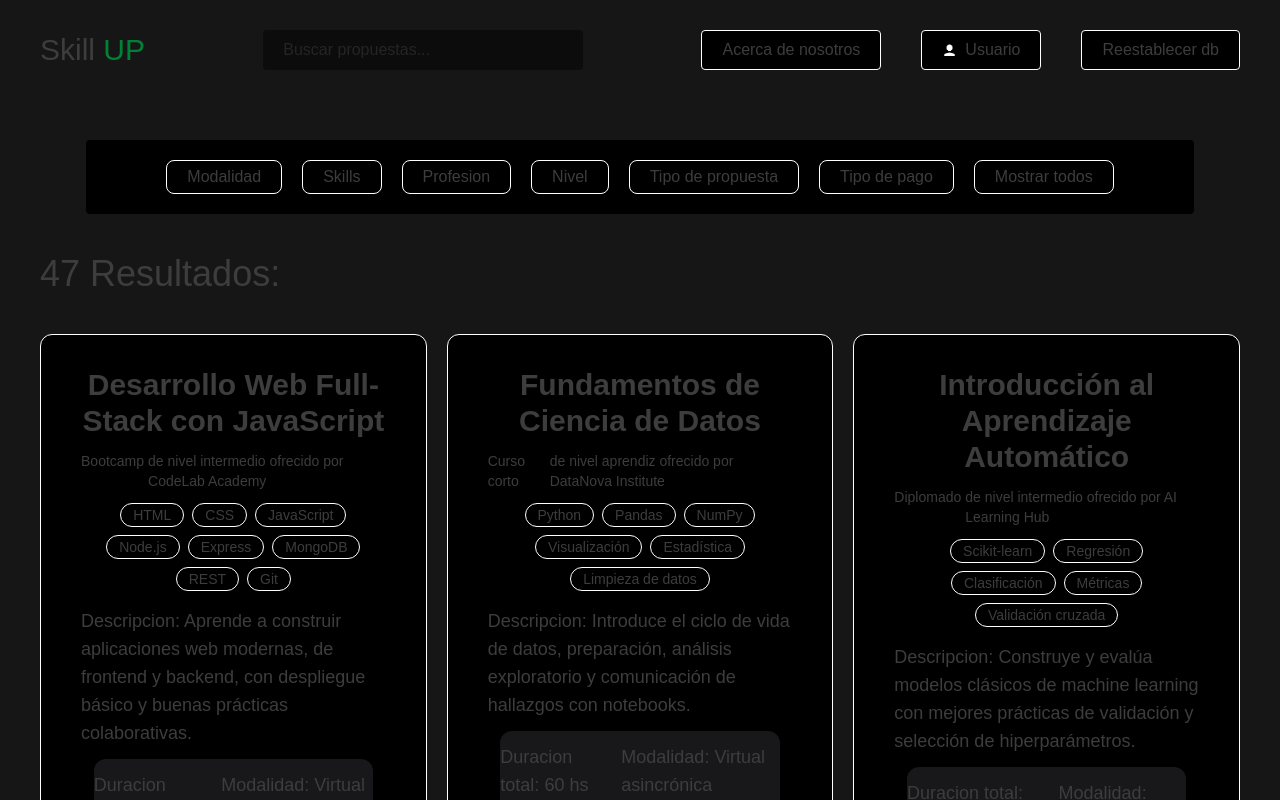
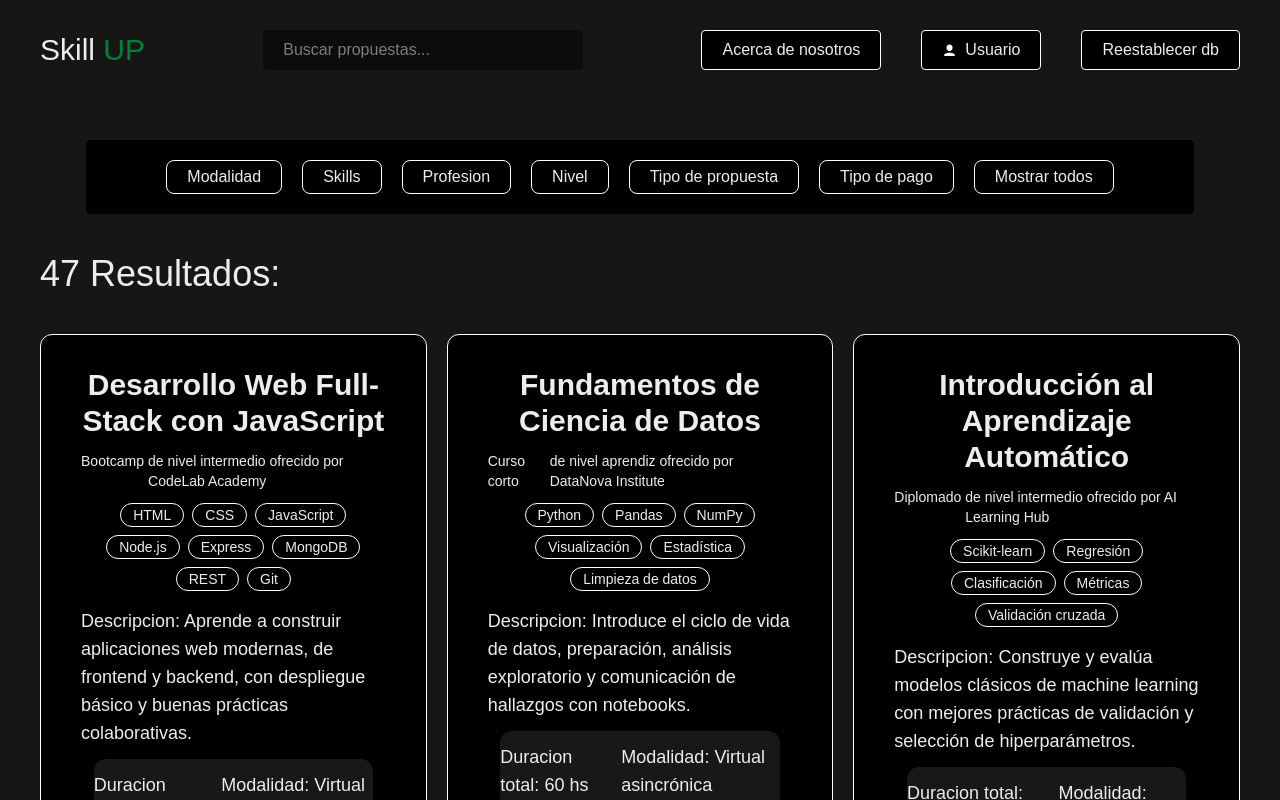
Before and after one commit to saja04/skill-up-frontend, a Next.js app: page / in a window 1280 px wide. Shown: the top 800 px of the page. Built offline with nearby package versions, Linux system fonts and the light colour scheme; sample sign-in values are in the browser's storage.

Commit message:
dark bg always

```diff
--- a/app/globals.css
+++ b/app/globals.css
@@ -2,9 +2,9 @@
 
 :root {
   --background: #161616;
-  --foreground: #3d3d3d;
+  --foreground: #ededed;
   --lightgray: #3d3d3d;
-    color-scheme: dark;
+  color-scheme: dark;
 }
 
 @theme inline {
```
